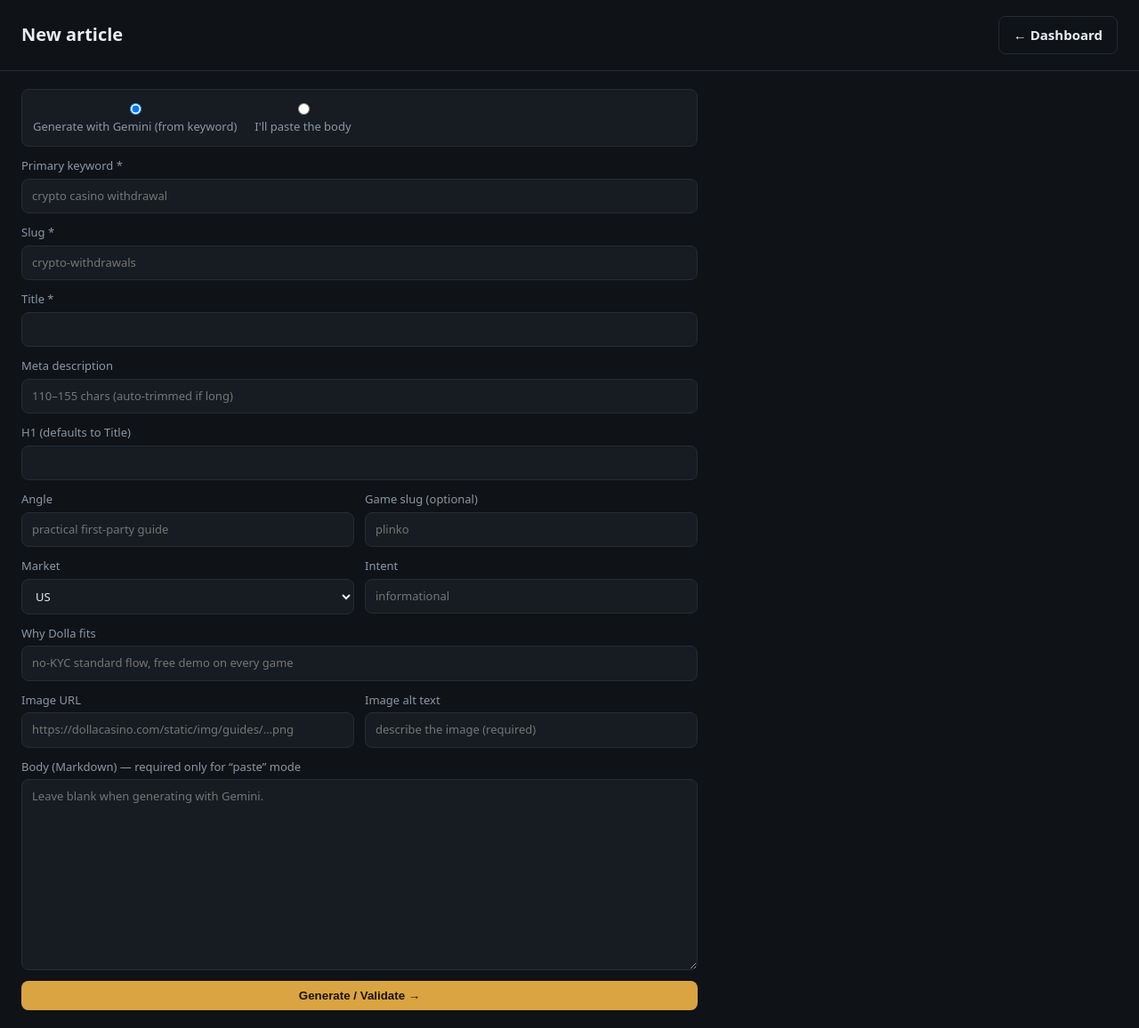
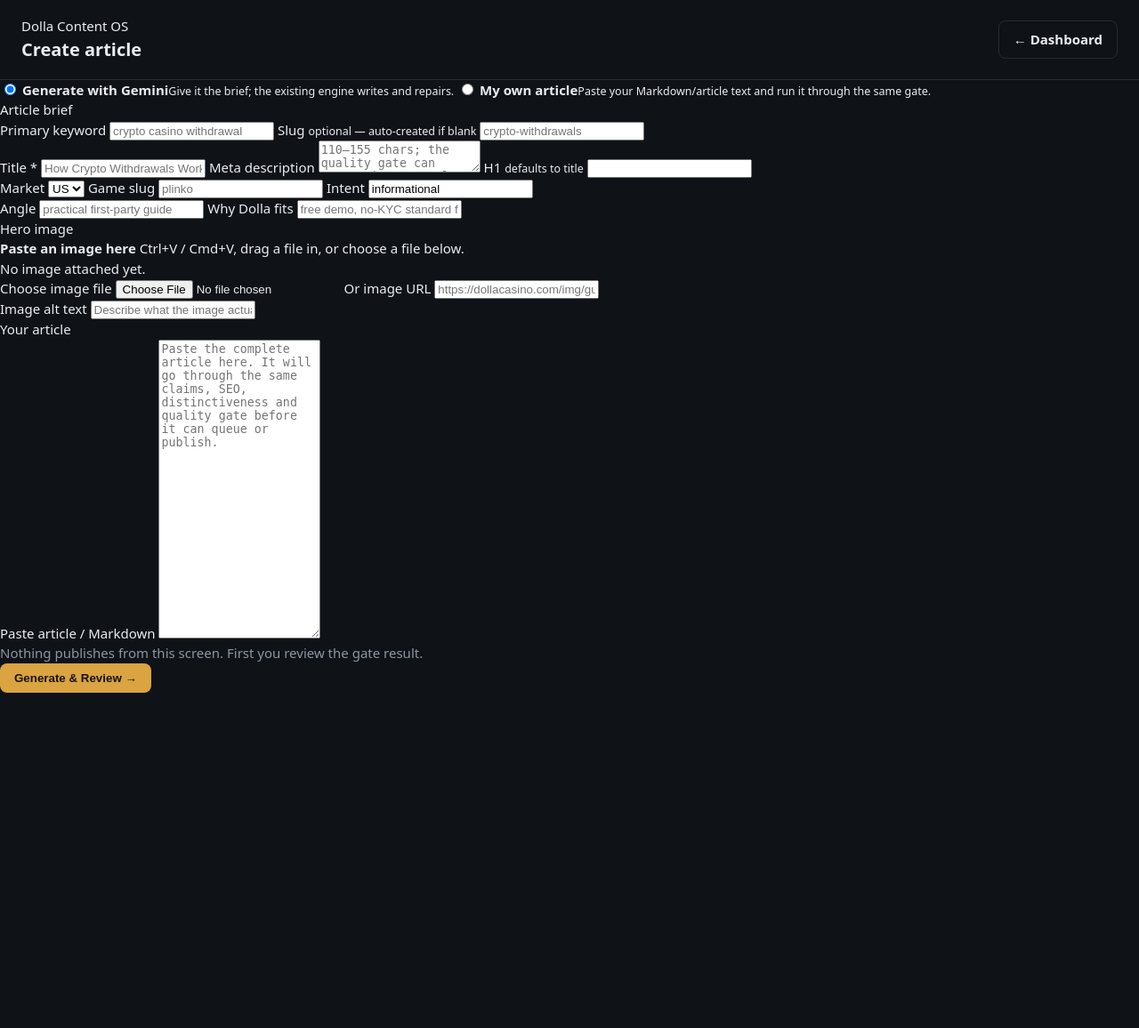
Before and after one commit to SSbot43/dolla-content-desk, a Flask app: page /feed in a window 1280 px wide. Shown: the whole page at 89% size. After the commit the page ends 779 px from the top, so only its background shows below. Run offline with Flask 3, Linux system fonts and the light colour scheme.

Commit message:
Add manual article and clipboard image authoring flow

```diff
--- a/templates/feed.html
+++ b/templates/feed.html
@@ -1,40 +1,104 @@
 <!doctype html>
-<html lang="en"><head><meta charset="utf-8"><title>New article — Dolla Content Desk</title>
-<meta name="viewport" content="width=device-width,initial-scale=1">
-<link rel="stylesheet" href="{{ url_for('static', filename='style.css') }}"></head>
+<html lang="en">
+<head>
+  <meta charset="utf-8">
+  <title>New article — Dolla Content Desk</title>
+  <meta name="viewport" content="width=device-width,initial-scale=1">
+  <link rel="stylesheet" href="{{ url_for('static', filename='style.css') }}">
+</head>
 <body>
-<header><h1>New article</h1><a class="btn ghost" href="{{ url_for('dashboard') }}">← Dashboard</a></header>
+<header>
+  <div>
+    <div class="eyebrow">Dolla Content OS</div>
+    <h1>Create article</h1>
+  </div>
+  <a class="btn ghost" href="{{ url_for('dashboard') }}">← Dashboard</a>
+</header>
 
-<form method="post" action="{{ url_for('feed') }}" class="card-form">
-  <div class="mode">
-    <label><input type="radio" name="mode" value="generate" checked> Generate with Gemini (from keyword)</label>
-    <label><input type="radio" name="mode" value="paste"> I'll paste the body</label>
-  </div>
+<main class="page narrow">
+  <form method="post" action="{{ url_for('feed') }}" enctype="multipart/form-data" class="editor-card" id="article-form">
+    <div class="mode-tabs">
+      <label class="mode-choice">
+        <input type="radio" name="mode" value="generate" checked>
+        <span><strong>Generate with Gemini</strong><small>Give it the brief; the existing engine writes and repairs.</small></span>
+      </label>
+      <label class="mode-choice">
+        <input type="radio" name="mode" value="paste">
+        <span><strong>My own article</strong><small>Paste your Markdown/article text and run it through the same gate.</small></span>
+      </label>
+    </div>
 
-  <label>Primary keyword *<input name="keyword" required placeholder="crypto casino withdrawal"></label>
-  <label>Slug *<input name="slug" required placeholder="crypto-withdrawals"></label>
-  <label>Title *<input name="title" required></label>
-  <label>Meta description<input name="meta" placeholder="110–155 chars (auto-trimmed if long)"></label>
-  <label>H1 (defaults to Title)<input name="h1"></label>
+    <div class="section-title">Article brief</div>
+    <div class="grid two">
+      <label>Primary keyword
+        <input name="keyword" placeholder="crypto casino withdrawal">
+      </label>
+      <label>Slug <small>optional — auto-created if blank</small>
+        <input name="slug" id="slug" placeholder="crypto-withdrawals">
+      </label>
+    </div>
 
-  <div class="row">
-    <label>Angle<input name="angle" placeholder="practical first-party guide"></label>
-    <label>Game slug (optional)<input name="game" placeholder="plinko"></label>
-  </div>
-  <div class="row">
-    <label>Market
-      <select name="market"><option>US</option><option>UK</option><option>CA</option><option>AU</option></select></label>
-    <label>Intent<input name="intent" placeholder="informational"></label>
-  </div>
-  <label>Why Dolla fits<input name="why" placeholder="no-KYC standard flow, free demo on every game"></label>
-  <div class="row">
-    <label>Image URL<input name="image" placeholder="https://dollacasino.com/static/img/guides/…png"></label>
-    <label>Image alt text<input name="alt" placeholder="describe the image (required)"></label>
-  </div>
+    <label>Title *
+      <input name="title" required placeholder="How Crypto Withdrawals Work on Dolla">
+    </label>
+    <label>Meta description
+      <textarea name="meta" rows="2" placeholder="110–155 chars; the quality gate can auto-trim an overlong meta."></textarea>
+    </label>
+    <label>H1 <small>defaults to title</small>
+      <input name="h1">
+    </label>
 
-  <label>Body (Markdown) — required only for “paste” mode
-    <textarea name="body" rows="10" placeholder="Leave blank when generating with Gemini."></textarea></label>
+    <div class="grid three">
+      <label>Market
+        <select name="market"><option>US</option><option>UK</option><option>CA</option><option>AU</option></select>
+      </label>
+      <label>Game slug
+        <input name="game" placeholder="plinko">
+      </label>
+      <label>Intent
+        <input name="intent" value="informational">
+      </label>
+    </div>
 
-  <button class="btn" type="submit">Generate / Validate →</button>
-</form>
-</body></html>
+    <div class="grid two">
+      <label>Angle
+        <input name="angle" placeholder="practical first-party guide">
+      </label>
+      <label>Why Dolla fits
+        <input name="why" placeholder="free demo, no-KYC standard flow, crypto cashouts">
+      </label>
+    </div>
+
+    <div class="section-title">Hero image</div>
+    <div class="paste-image" id="paste-image" tabindex="0">
+      <strong>Paste an image here</strong>
+      <span>Ctrl+V / Cmd+V, drag a file in, or choose a file below.</span>
+      <div class="upload-status" id="upload-status">No image attached yet.</div>
+    </div>
+    <div class="grid two">
+      <label>Choose image file
+        <input type="file" name="image_file" id="image-file" accept="image/png,image/jpeg,image/webp,image/gif,image/svg+xml">
+      </label>
+      <label>Or image URL
+        <input name="image" id="image-url" placeholder="https://dollacasino.com/img/guides/…">
+      </label>
+    </div>
+    <label>Image alt text
+      <input name="alt" placeholder="Describe what the image actually shows">
+    </label>
+
+    <div class="section-title manual-only">Your article</div>
+    <label class="manual-only">Paste article / Markdown
+      <textarea name="body" id="body" rows="22" placeholder="Paste the complete article here. It will go through the same claims, SEO, distinctiveness and quality gate before it can queue or publish."></textarea>
+    </label>
+
+    <div class="sticky-actions">
+      <div class="muted">Nothing publishes from this screen. First you review the gate result.</div>
+      <button class="btn primary" type="submit" id="submit-label">Generate & Review →</button>
+    </div>
+  </form>
+</main>
+
+<script src="{{ url_for('static', filename='app.js') }}"></script>
+</body>
+</html>
```
